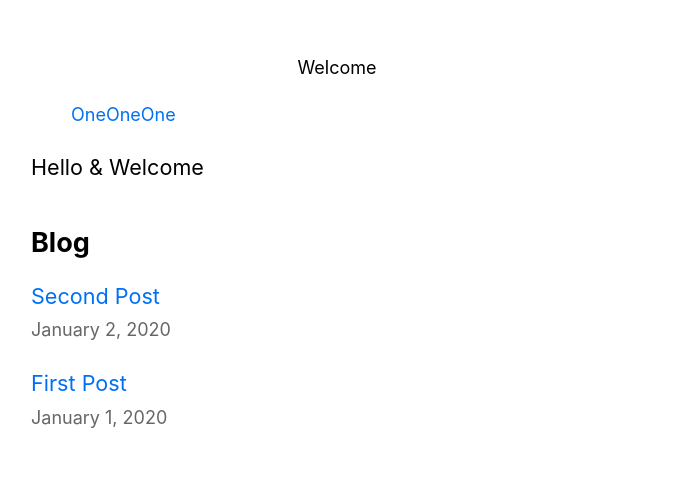
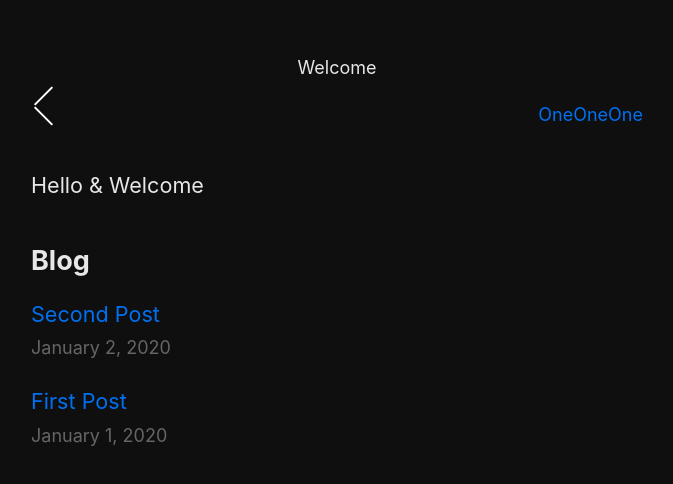
Before and after one commit to julesodea/site, a Next.js app: page / in a window 1280 px wide. Shown: the top 484 px of the page, without its empty margins (303-976 px from the left). Built offline with nearby package versions, Linux system fonts and the light colour scheme.

Commit message:
new scss

```diff
--- a/components/nav/nav.jsx
+++ b/components/nav/nav.jsx
@@ -1,9 +1,29 @@
+import { useState, useRef, useEffect } from "react";
 import Link from "next/link";
 
 export default function Nav() {
+  const [toggle, setToggle] = useState(false);
+
+  const menuBarTop = useRef(null);
+  const menuBarBottom = useRef(null);
+
+  function handleClick() {
+    setToggle(!toggle);
+  }
+
   return (
-    <nav>
-      <ul>
+    <nav className={`nav`}>
+      <div className={`menubar`} onClick={handleClick}>
+        <div
+          ref={menuBarTop}
+          className={toggle ? `menubar-top` : `menubar-top toggled `}
+        />
+        <div
+          ref={menuBarBottom}
+          className={toggle ? `menubar-bottom` : `menubar-bottom toggled `}
+        />
+      </div>
+      <ul className={`link-container`}>
         <Link href="/">
           <a>One</a>
         </Link>
--- /dev/null
+++ b/components/nav/nav.scss
@@ -0,0 +1,40 @@
+.nav {
+  width: 100%;
+  display: flex;
+  align-items: center;
+}
+.link-container {
+  width: 100%;
+  display: flex;
+  justify-content: flex-end;
+}
+.menubar {
+  position: absolute;
+  cursor: pointer;
+  width: 40px;
+  height: 40px;
+}
+.menubar-top {
+  width: 25px;
+  height: 1.5px;
+  background: white;
+  position: absolute;
+  top: 50%;
+  transition: all 200ms ease;
+  &.toggled {
+    transform: rotate(45deg);
+    height: 2px;
+  }
+}
+.menubar-bottom {
+  width: 25px;
+  height: 1.5px;
+  background: white;
+  transform: translateY(10px);
+  position: absolute;
+  transition: all 200ms ease;
+  &.toggled {
+    transform: rotate(-45deg);
+    height: 2px;
+  }
+}
--- a/package.json
+++ b/package.json
@@ -14,6 +14,7 @@
     "react": "16.13.1",
     "react-dom": "16.13.1",
     "remark": "^12.0.0",
-    "remark-html": "^11.0.1"
+    "remark-html": "^11.0.1",
+    "sass": "^1.26.8"
   }
 }
--- a/pages/_app.js
+++ b/pages/_app.js
@@ -1,5 +1,6 @@
-import '../styles/global.css'
+import "../styles/global.css";
+import "../components/nav/nav.scss";
 
 export default function App({ Component, pageProps }) {
-  return <Component {...pageProps} />
+  return <Component {...pageProps} />;
 }
--- a/styles/global.css
+++ b/styles/global.css
@@ -6,6 +6,8 @@ body {
     Ubuntu, Cantarell, Fira Sans, Droid Sans, Helvetica Neue, sans-serif;
   line-height: 1.6;
   font-size: 18px;
+  background-color: rgb(15, 15, 15);
+  color: rgb(231, 231, 231);
 }
 
 * {
```
Also changed, not shown: components/nav/nav.module.css (deleted), 1 other file (tests, documents, lock files or other folders).
